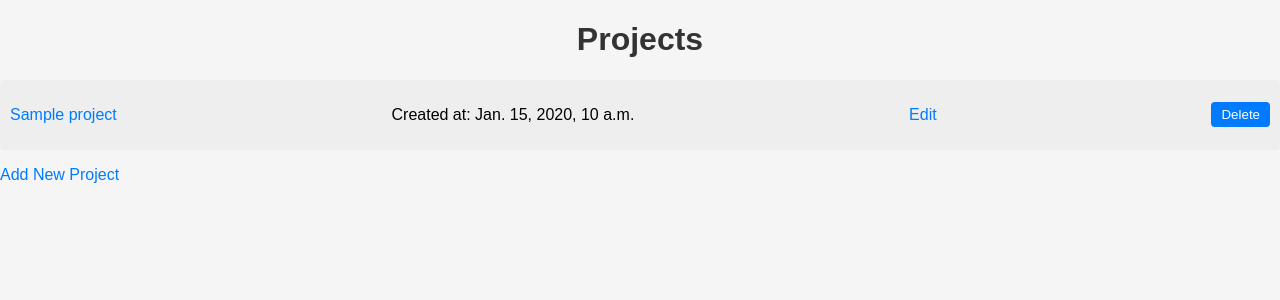
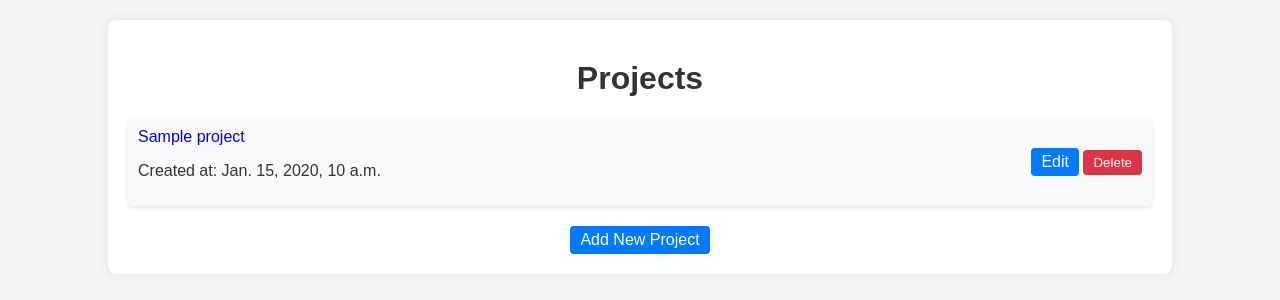
Before and after one commit to stefanvasilev2002/Projects-CI-CD, a Django app: page / in a window 1280 px wide. Shown: the top 300 px of the page. Run offline with Django 5.2, Linux system fonts and the light colour scheme; tables that the repository leaves empty hold one stand-in row (values such as "Sample post").

Commit message:
Design improvements
Just to check if everything works

```diff
--- a/ProjectsApp/templates/project_list.html
+++ b/ProjectsApp/templates/project_list.html
@@ -4,24 +4,24 @@
     <title>Project List</title>
     <style>
         body {
-    font-family: Arial, sans-serif;
+            font-family: 'Arial', sans-serif;
             margin: 0;
             padding: 0;
             background-color: #f5f5f5;
+            color: #333;
         }
 
         h1 {
             text-align: center;
-    color: #333;
+            margin-top: 20px;
         }
 
         .container {
             width: 80%;
-    margin: 0 auto;
             padding: 20px;
             background-color: #fff;
             box-shadow: 0 0 10px rgba(0, 0, 0, 0.1);
-    margin-top: 20px;
+            margin: 20px auto 0;
             border-radius: 8px;
         }
 
@@ -33,72 +33,74 @@ ul {
         li {
             padding: 10px;
             margin-bottom: 10px;
-    background-color: #eee;
+            background-color: #f8f9fa;
             border-radius: 4px;
             display: flex;
             justify-content: space-between;
             align-items: center;
+            box-shadow: 0 2px 4px rgba(0, 0, 0, 0.1);
         }
 
         a {
-    color: #007bff;
             text-decoration: none;
         }
 
-a:hover {
-    text-decoration: underline;
+        .btn {
+            display: inline-block;
+            padding: 5px 10px;
+            background-color: #007bff;
+            color: white;
+            border: none;
+            border-radius: 4px;
+            cursor: pointer;
+            text-align: center;
+            text-decoration: none;
+            transition: background-color 0.3s;
         }
 
-button {
-    background-color: #dc3545;
-    color: white;
-    border: none;
-    padding: 5px 10px;
-    border-radius: 4px;
-    cursor: pointer;
+        .btn:hover {
+            background-color: #0056b3;
         }
 
-button:hover {
+        .btn-danger {
+            background-color: #dc3545;
+        }
+
+        .btn-danger:hover {
             background-color: #c82333;
         }
 
-form {
-    display: flex;
-    flex-direction: column;
+        .add-project {
+            display: block;
+            text-align: center;
+            margin-top: 20px;
         }
 
-form input, form textarea {
-    margin-bottom: 10px;
-    padding: 10px;
-    border: 1px solid #ccc;
-    border-radius: 4px;
-}
-
-form button {
-    align-self: flex-start;
-    background-color: #007bff;
-}
-
-form button:hover {
-    background-color: #0056b3;
-}
     </style>
 </head>
 <body>
+    <div class="container">
         <h1>Projects</h1>
         <ul>
             {% for project in projects %}
             <li>
+                <div>
                     <a href="{% url 'project_detail' pk=project.pk %}">{{ project.title }}</a>
                     <p>Created at: {{ project.created_at }}</p>
-            <a href="{% url 'project_edit' pk=project.pk %}">Edit</a>
+                </div>
+                <div>
+                    <a class="btn" href="{% url 'project_edit' pk=project.pk %}">Edit</a>
                     <form action="{% url 'project_delete' pk=project.pk %}" method="post" style="display:inline;">
                         {% csrf_token %}
-                <button type="submit">Delete</button>
+                        <button class="btn btn-danger" type="submit">Delete</button>
                     </form>
+                </div>
             </li>
             {% endfor %}
         </ul>
-    <a href="{% url 'project_new' %}">Add New Project</a>
+        <div class="add-project">
+            <a class="btn" href="{% url 'project_new' %}">Add New Project</a>
+        </div>
+    </div>
 </body>
 </html>
```
Also changed, not shown: ProjectsApp/templates/project_delete.html (+45 -0 lines), ProjectsApp/templates/project_detail.html (+19 -55 lines), ProjectsApp/templates/project_edit.html (+39 -50 lines). Lines whose indentation alone changed are shown as unchanged.
